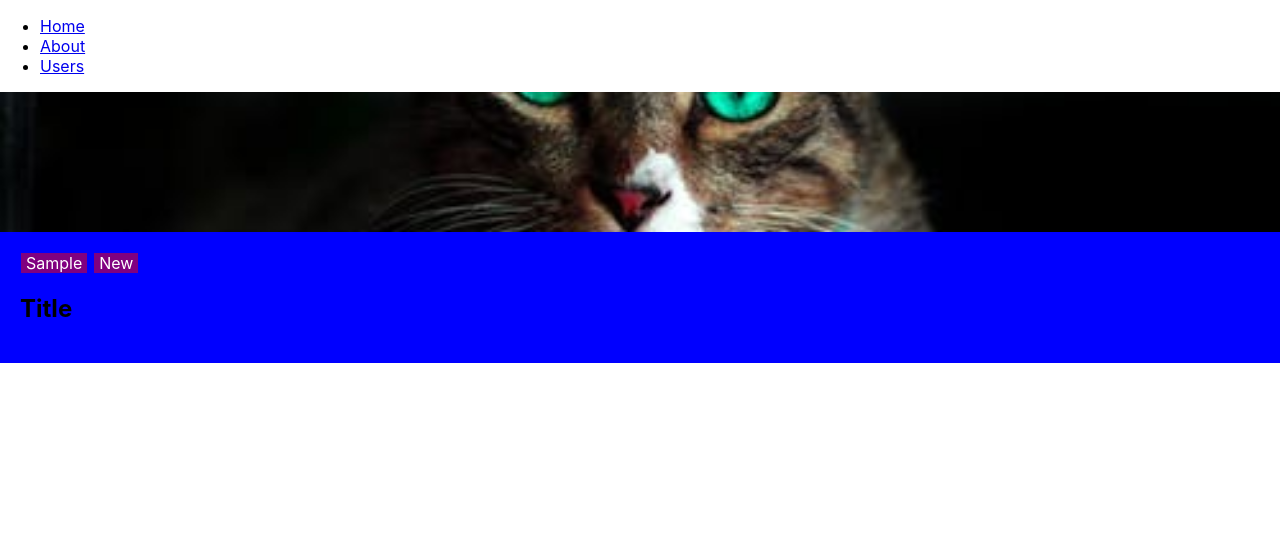
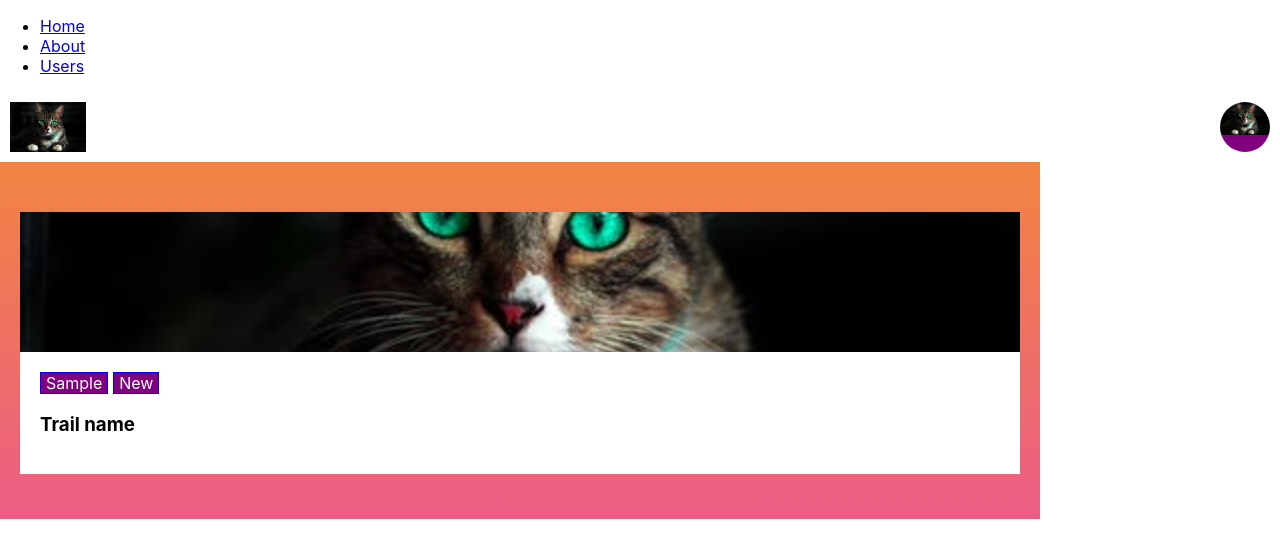
Before and after one commit to mabergerx/junction2k19, a React (Create React App) app in the folder frontend/: page / in a window 1280 px wide. Shown: the top 558 px of the page. Built offline with nearby package versions, Linux system fonts and the light colour scheme.

Commit message:
refactor directories

```diff
--- a/frontend/src/App.js
+++ b/frontend/src/App.js
@@ -1,6 +1,6 @@
 import React from "react";
 import { BrowserRouter as Router, Switch, Route, Link } from "react-router-dom";
-import HomeComponent from "./Dashboard/Dashboard";
+import HomeComponent from "./modules/Dashboard/Dashboard";
 
 export default function App() {
   return (
--- a/frontend/src/Dashboard/Dashboard.js
+++ /dev/null
@@ -1,16 +0,0 @@
-import React from "react";
-import { Card, Tag } from "./DashboardComponents";
-import Image from "../assets/sample.jpeg";
-
-export default ({ journey, onClick }) => {
-  return (
-    <Card onClick={onClick} image={Image}>
-      <div className="card__image" />
-      <div className="card__content">
-        <Tag>Sample</Tag>
-        <Tag new>New</Tag>
-        <h1>Title</h1>
-      </div>
-    </Card>
-  );
-};
--- /dev/null
+++ b/frontend/src/modules/Dashboard/Dashboard.js
@@ -0,0 +1,22 @@
+import React from "react";
+import { DashboardWrapper, Card, Tag } from "./DashboardComponents";
+import Image from "../../assets/sample.jpeg";
+import Header from "../Header/Header";
+
+export default ({ journey, onClick }) => {
+  return (
+    <div>
+      <Header />
+      <DashboardWrapper>
+        <Card onClick={onClick} image={Image}>
+          <div className="card__image" />
+          <div className="card__content">
+            <Tag>Sample</Tag>
+            <Tag new>New</Tag>
+            <h1>Trail name</h1>
+          </div>
+        </Card>
+      </DashboardWrapper>
+    </div>
+  );
+};
--- a/frontend/src/Dashboard/DashboardComponents.js
+++ b/frontend/src/modules/Dashboard/DashboardComponents.js
@@ -1,10 +1,13 @@
 import styled from "styled-components";
 
-export const JourneyWrapper = styled.section`
+export const DashboardWrapper = styled.section`
   max-width: 1000px;
   padding: 20px;
-  background-color: black;
-  width: 100%;
+  background: rgb(242, 132, 65);
+  background: linear-gradient(
+    rgba(242, 132, 65, 1) 0%,
+    rgba(236, 93, 134, 1) 100%
+  );
   @media screen and (min-width: 1000px) {
     padding-top: 50px;
   }
@@ -12,7 +15,7 @@ export const JourneyWrapper = styled.section`
 
 export const Card = styled.article`
   margin-bottom: 25px;
-  background-color: blue;
+  background-color: white;
   .card {
     &__image {
       height: 140px;
--- /dev/null
+++ b/frontend/src/modules/Header/Header.js
@@ -0,0 +1,55 @@
+import React from "react";
+import styled from "styled-components";
+import Image from "../../assets/sample.jpeg";
+import logo from "../../assets/sample.jpeg";
+
+const Header = styled.div`
+  display: flex;
+  background-color: white;
+  z-index: 1;
+`;
+
+const Profile = styled.div`
+  position: relative;
+  display: flex;
+  justify-content: center;
+  align-items: center;
+  width: 50px;
+  height: 50px;
+  margin: 10px;
+  background-color: purple;
+  background-image: ${props => `url(${props.image})`};
+  background-size: contain;
+  background-repeat: no-repeat;
+  border-radius: 50%;
+  cursor: pointer;
+`;
+
+const LogoContainer = styled.div`
+  flex: 1 0 auto;
+  padding: 10px;
+`;
+
+const Logo = styled.div`
+  background-image: ${props => `url(${logo})`};
+  width: 100%;
+  height: 100%;
+  background-size: contain;
+  background-repeat: no-repeat;
+  background-color: white;
+`;
+
+export default ({ history }) => {
+  return (
+    <Header>
+      <LogoContainer>
+        <Logo />
+      </LogoContainer>
+      <Profile
+        className="Dashboard__Profile"
+        image={Image}
+        onClick={() => history.push("/profile")}
+      />
+    </Header>
+  );
+};
```
